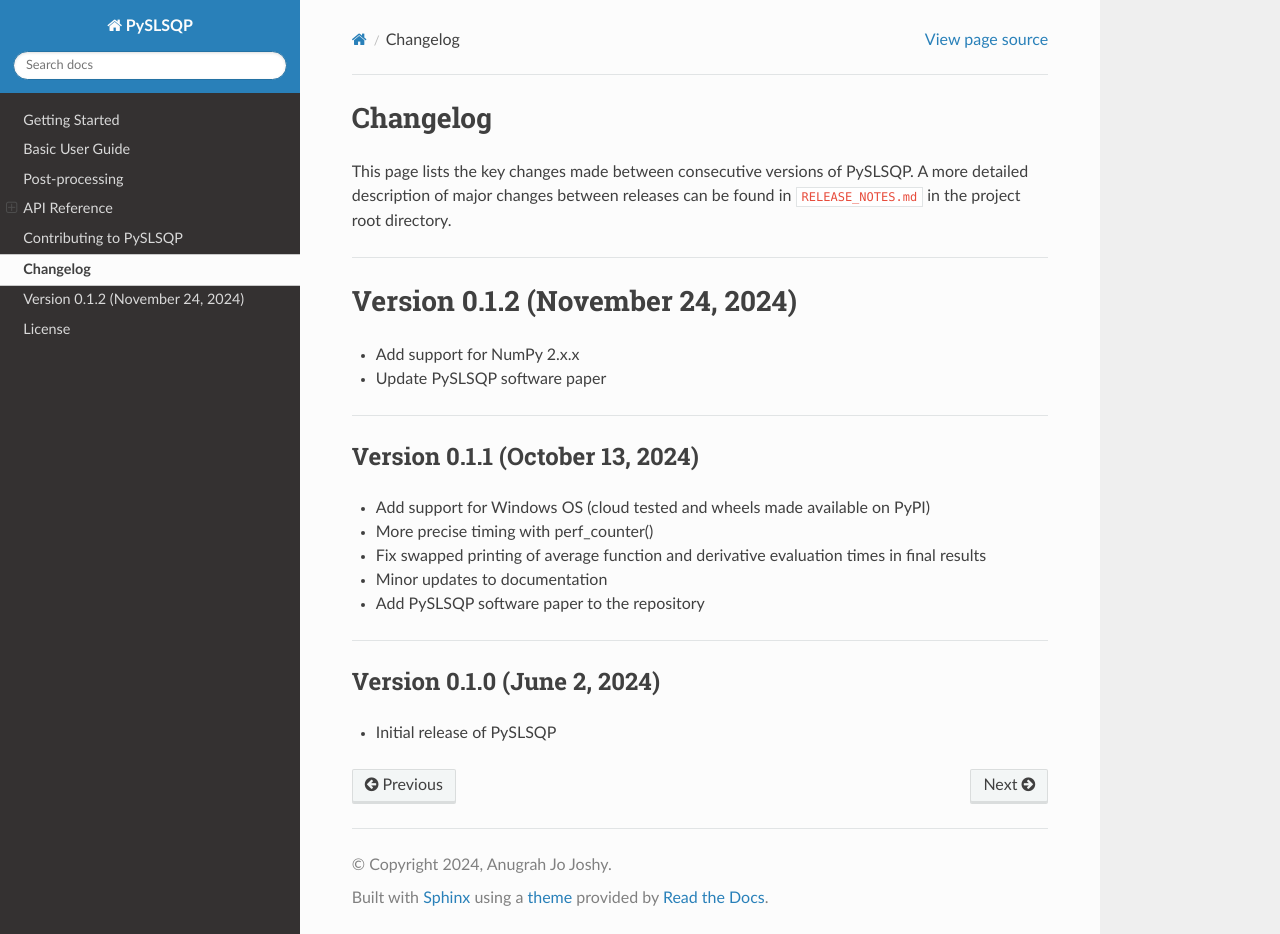
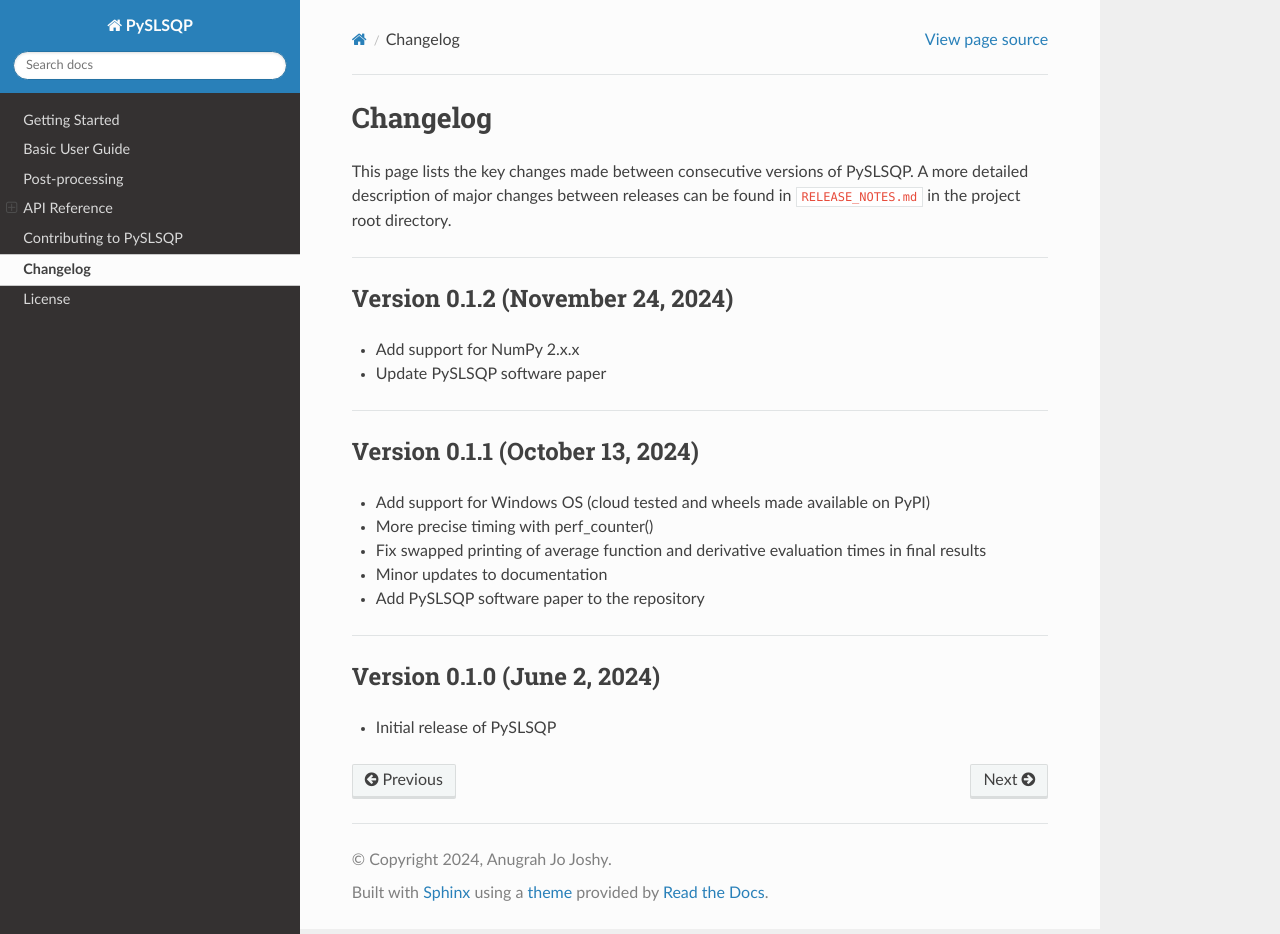
Before and after one commit to anugrahjo/PySLSQP, a Sphinx documentation site: the page built from docs/src/changelog.md, in a window 1280 px wide and 934 px high. Built offline with Sphinx 7.4.7 and the Read the Docs theme 3.1.0, drawn with Linux system fonts in a browser that asks for light colours.

Commit message:
Fix Changelog in docs.

```diff
--- a/docs/src/changelog.md
+++ b/docs/src/changelog.md
@@ -6,7 +6,7 @@
 in the project root directory.
 
 ***********************************
-# Version 0.1.2 (November 24, 2024)
+## Version 0.1.2 (November 24, 2024)
 
 - Add support for NumPy 2.x.x
 - Update PySLSQP software paper
```
